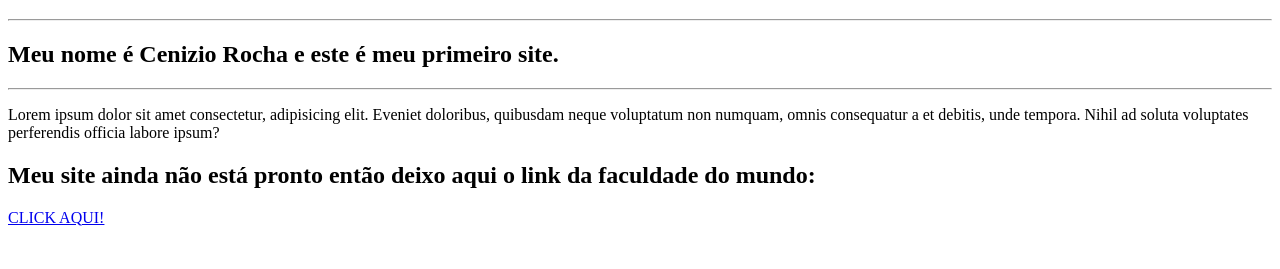
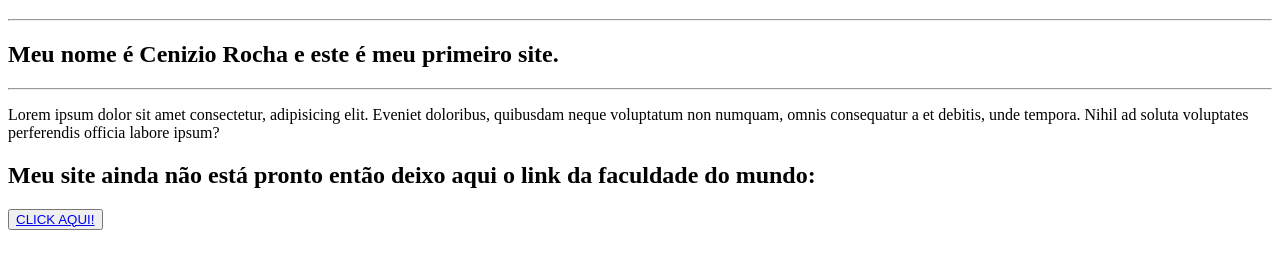
Before and after one commit to crdevme/cr-site-teste, a plain HTML site: page index.html in a window 1280 px wide. Shown: the part 87-356 px from the top of the page. Drawn offline with Linux system fonts and the light colour scheme.

Commit message:
Update index.html

```diff
--- a/index.html
+++ b/index.html
@@ -29,7 +29,7 @@
 
   </h2>
 
-  <a href="https://www.youtube.com/"target="_blank">CLICK AQUI!</a>
+ <button><a href="https://www.youtube.com/"target="_blank">CLICK AQUI!</a></button>
 
    <body>
 
```
